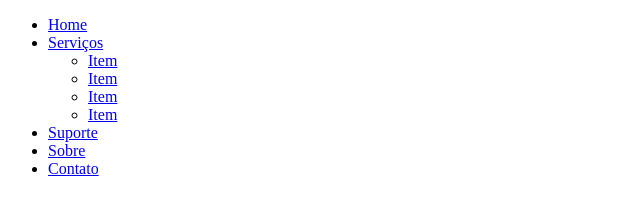
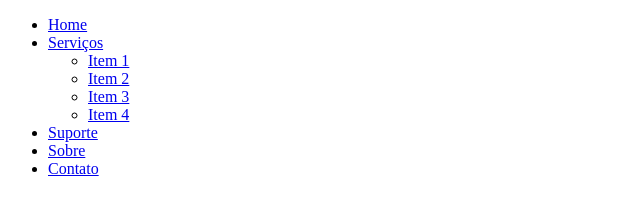
Before and after one commit to RaoneCastro/Velha, a plain HTML site: page index.html in a window 1280 px wide. Shown: the full height of the page, 0-640 px from the left. Drawn offline with Linux system fonts and the light colour scheme.

Commit message:
Teste Curso Git

```diff
--- a/index.html
+++ b/index.html
@@ -10,10 +10,10 @@
     <li>
       <a href="#">Serviços</a>
        <ul class="sub-menu">
-        <li><a href="#">Item</a></li>
-        <li><a href="#">Item</a></li>
-        <li><a href="#">Item</a></li>
-        <li><a href="#">Item</a></li>
+        <li><a href="#">Item 1</a></li>
+        <li><a href="#">Item 2</a></li>
+        <li><a href="#">Item 3</a></li>
+        <li><a href="#">Item 4</a></li>
       </ul>
     </li>
     <li><a href="#">Suporte</a></li>
```
